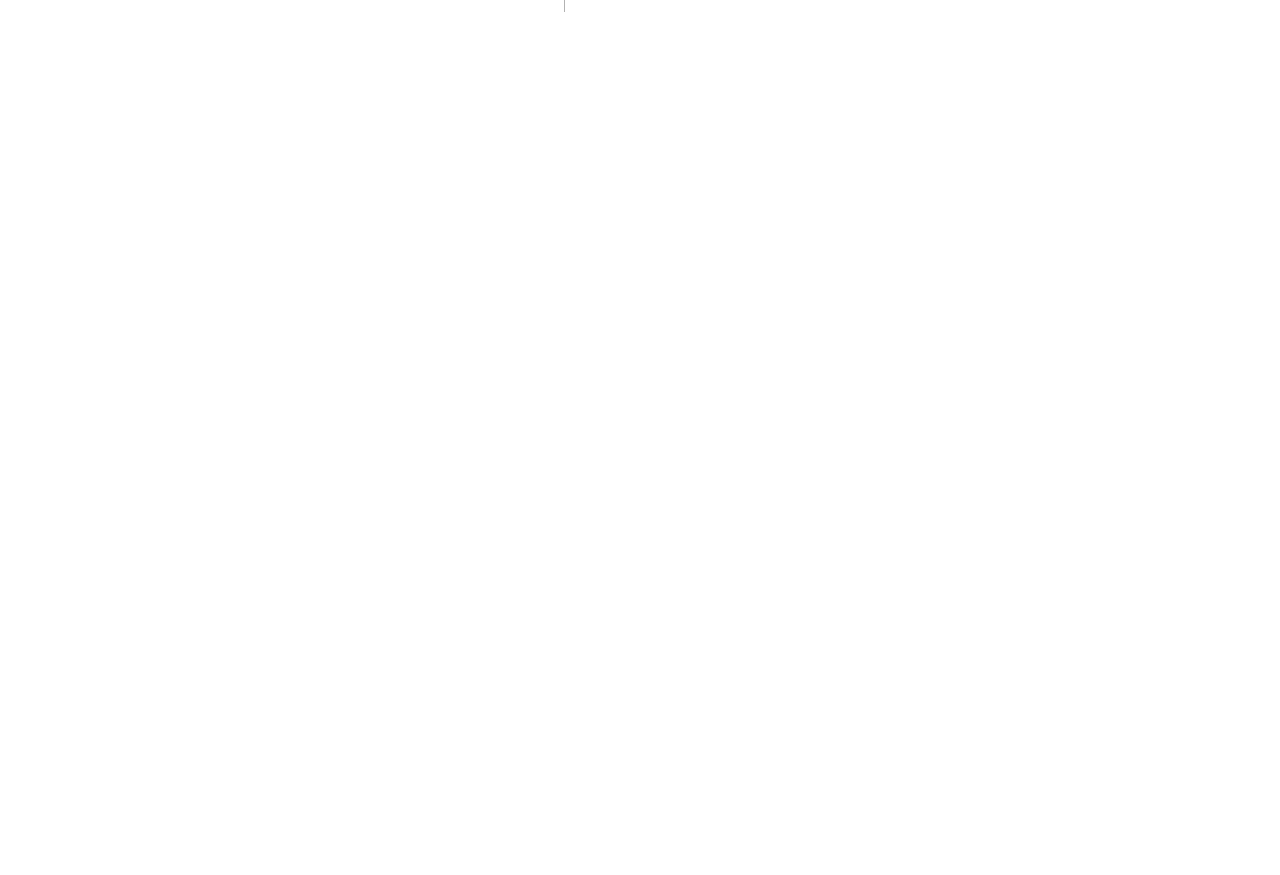
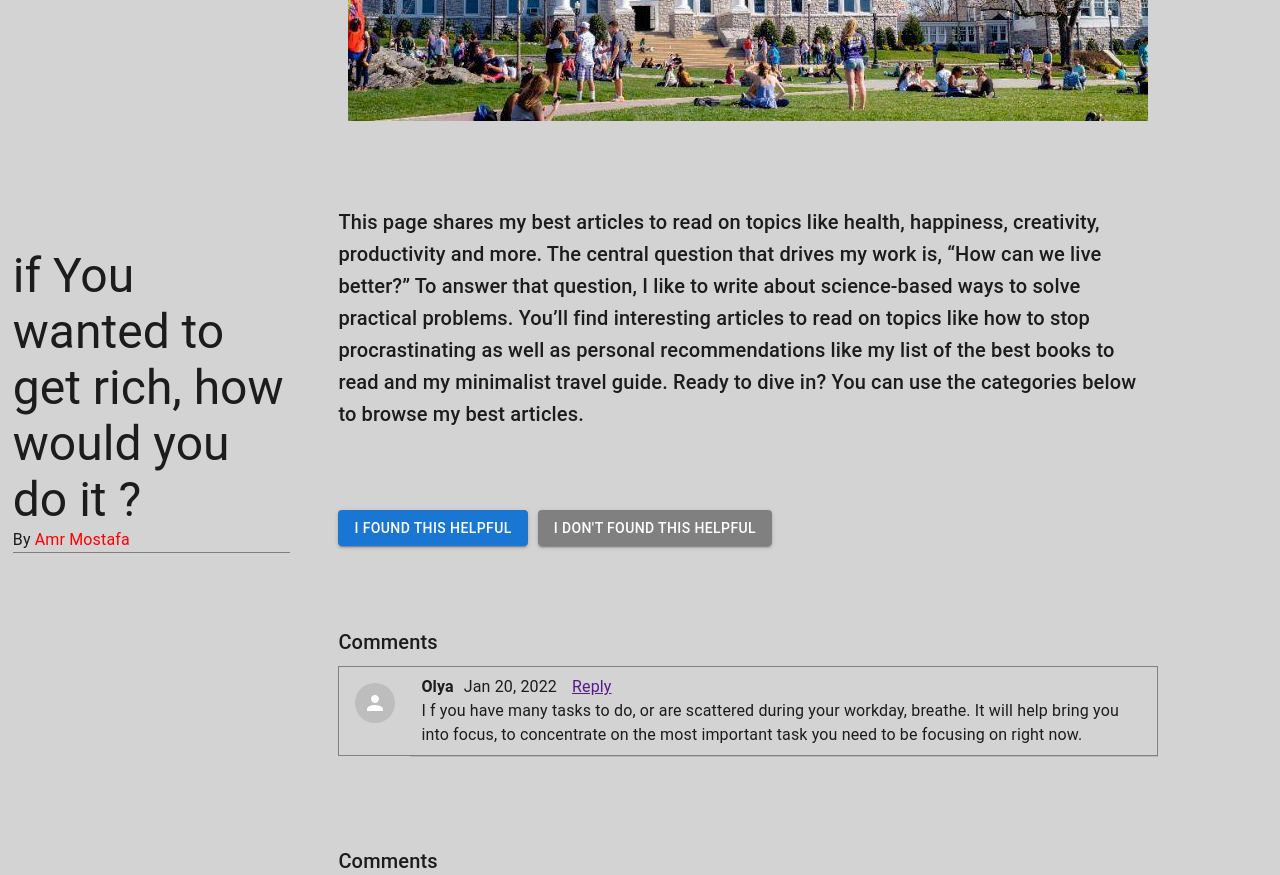
Before and after one commit to amrelshehaly/daily-news, a Next.js app: page /details in a window 1280 px wide. Before the commit this address had no page. Shown: the part 500-1375 px from the top of the page. Before the commit the page ends 901 px from the top, so only its background shows below. Built offline with nearby package versions, Linux system fonts and the light colour scheme.

Commit message:
Creating article page

```diff
--- /dev/null
+++ b/pages/details.tsx
@@ -0,0 +1,20 @@
+import type { NextPage, GetStaticProps } from 'next'
+import DetailsPage from '../src/module/details'
+
+export const getStaticProps: GetStaticProps = async () => {
+  // await getNews()
+
+  return {
+    props: {},
+  }
+}
+
+const Details: NextPage = () => {
+  return (
+    <>
+      <DetailsPage />
+    </>
+  )
+}
+
+export default Details
--- a/src/common/listItem/index.tsx
+++ b/src/common/listItem/index.tsx
@@ -7,6 +7,7 @@ import ListItemText from '@mui/material/ListItemText'
 import ListItemAvatar from '@mui/material/ListItemAvatar'
 import Avatar from '@mui/material/Avatar'
 import { Typography, Box } from '@mui/material'
+import { Person } from '@mui/icons-material'
 
 import uni from '../../../public/images/uni.jpg'
 
@@ -14,18 +15,27 @@ import uni from '../../../public/images/uni.jpg'
 
 interface Props {
   Image?: string
-  title?: string
+  title?: string | React.ReactNode
   subTitle: string
   tag?: string
   author?: string
   date?: string
+  isAvatar?: boolean
+  styles?: React.CSSProperties
 }
 
 const SimpleListItem: FC<Props> = (props: Props) => {
-  const { Image, title, subTitle, tag, author, date } = props
+  const { Image, title, subTitle, tag, author, date, isAvatar, styles } = props
   return (
     <>
-      <ListItem alignItems="flex-start">
+      <ListItem alignItems="flex-start" sx={{ ...styles }}>
+        {isAvatar && (
+          <ListItemAvatar sx={{ marginRight: '10px' }}>
+            <Avatar>
+              <Person />
+            </Avatar>
+          </ListItemAvatar>
+        )}
         {Image && (
           <ListItemAvatar sx={{ marginRight: '10px' }}>
             <img src={Image} width="70px" height="70px" />
--- /dev/null
+++ b/src/components/article/index.tsx
@@ -0,0 +1,94 @@
+import React from 'react'
+import { Box, Typography, Grid, Button, List, TextField } from '@mui/material'
+import SimpleListItem from '../../common/listItem'
+import Link from 'next/link'
+const uni = '../../images/uni.jpg'
+import useStyles from './style'
+
+const Article = () => {
+  const classes = useStyles()
+  return (
+    <Grid
+      container
+      justifyContent="center"
+      direction="column"
+      spacing={10}
+      alignItems="center"
+      className={classes.container}
+    >
+      <Grid item>
+        <img src={uni} width="100%" height="100%" />
+      </Grid>
+      <Grid item>
+        <Typography component="div" variant="h6">
+          This page shares my best articles to read on topics like health,
+          happiness, creativity, productivity and more. The central question
+          that drives my work is, “How can we live better?” To answer that
+          question, I like to write about science-based ways to solve practical
+          problems. You’ll find interesting articles to read on topics like how
+          to stop procrastinating as well as personal recommendations like my
+          list of the best books to read and my minimalist travel guide. Ready
+          to dive in? You can use the categories below to browse my best
+          articles.
+        </Typography>
+      </Grid>
+      <Grid item sx={{ width: '100%' }}>
+        <Box className={classes.vote}>
+          <Button variant="contained">I found this helpful</Button>
+          <Button variant="contained">I don't found this helpful</Button>
+        </Box>
+      </Grid>
+      <Grid item sx={{ width: '100%' }}>
+        <Typography component="div" variant="h6">
+          Comments
+        </Typography>
+        <List>
+          <SimpleListItem
+            styles={{ border: '1px solid gray' }}
+            title={
+              <Box sx={{ display: 'flex' }}>
+                <Typography
+                  component="div"
+                  sx={{ fontWeight: 700, marginRight: '5px' }}
+                >
+                  Olya
+                </Typography>
+                <Typography component="div" sx={{ marginLeft: '5px' }}>
+                  Jan 20, 2022
+                </Typography>
+                <Typography component="div" sx={{ marginLeft: '15px' }}>
+                  <Link href={{}}>Reply</Link>
+                </Typography>
+              </Box>
+            }
+            isAvatar={true}
+            subTitle="I f you have many tasks to do, or are scattered during your workday,
+            breathe. It will help bring you into focus, to concentrate on the most
+            important task you need to be focusing on right now."
+          />
+        </List>
+      </Grid>
+      <Grid item sx={{ width: '100%' }}>
+        <Typography component="div" variant="h6">
+          Comments
+        </Typography>
+        <Box className={classes.conversation}>
+          <TextField label="Name" variant="outlined" />
+          <TextField label="Email" variant="outlined" />
+          <TextField
+            id="standard-multiline-static"
+            label="Message"
+            multiline
+            rows={4}
+            variant="outlined"
+          />
+        </Box>
+        <Box>
+          <Button variant="contained">Send</Button>
+        </Box>
+      </Grid>
+    </Grid>
+  )
+}
+
+export default Article
--- /dev/null
+++ b/src/components/article/style.ts
@@ -0,0 +1,33 @@
+import { Theme } from '@material-ui/core'
+import { makeStyles } from '@material-ui/styles'
+const useStyles = makeStyles((theme: Theme) => ({
+  container: {
+    maxWidth: '900px',
+    margin: '0 auto',
+    [theme.breakpoints.down('md')]: {
+      padding: '5%',
+      maxWidth: 'fit-content',
+    },
+    '& div': {
+      [theme.breakpoints.down('md')]: {
+        paddingLeft: '0px !important',
+      },
+    },
+  },
+  vote: {
+    '& :nth-child(1)': {
+      marginRight: '10px',
+      [theme.breakpoints.down('sm')]: {
+        marginBottom: '10px',
+      },
+    },
+    '& :nth-child(2)': {
+      backgroundColor: 'gray',
+    },
+  },
+  conversation: {
+    display: 'inline-grid',
+    height: '300px',
+  },
+}))
+export default useStyles
--- /dev/null
+++ b/src/module/details/index.tsx
@@ -0,0 +1,30 @@
+import React from 'react'
+import { Box, Typography, Grid } from '@mui/material'
+import Article from '../../components/article'
+
+const DetailsPage = () => {
+  return (
+    <Grid
+      container
+      direction="row"
+      justifyContent="center"
+      alignItems="center"
+      spacing={6}
+    >
+        <Grid item lg={3} xs={12}>
+            <Typography component='div' variant='h3' sx={{borderBottom:'1px solid grey'}}>
+                if You wanted to get rich, how would you do it ?
+                <Typography component='div' sx={{display:'flex'}}>
+                    By&nbsp; <Typography sx={{ color: 'red' }}>Amr Mostafa</Typography>
+                </Typography>
+            </Typography>
+        </Grid>
+        <Grid item lg={9} xs={12}>
+            <Article />
+        </Grid>
+
+    </Grid>
+  )
+}
+
+export default DetailsPage
```
Also changed, not shown: src/common/comment/index.tsx (added, +29 -0 lines).
